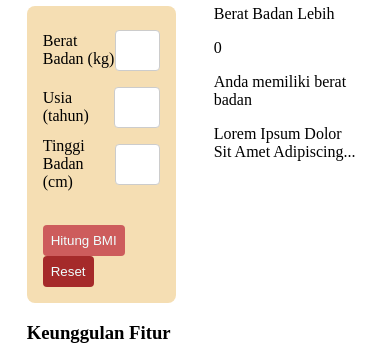
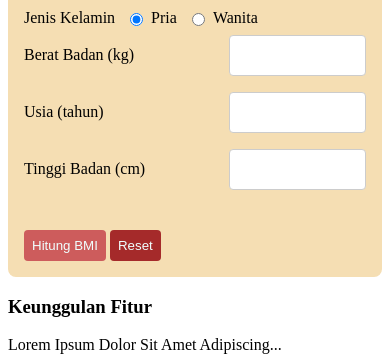
Before and after one commit to revou-fundamental-course/25-nov-24-RahmiNabilah20, a plain HTML site: page index.html in a window 390 px wide. Shown: the part 142-501 px from the top of the page. Drawn offline with Linux system fonts and the light colour scheme.

Commit message:
update js

```diff
--- a/css/styles.css
+++ b/css/styles.css
@@ -27,6 +27,13 @@ form {
     display: flex;
     justify-content: space-between;
     align-items: center;
+}
+
+.radio-group {
+    display: inline-flex;
+    gap: 5px; /* Jarak antara opsi */
+    align-items: center;
+    margin-top: 5px;
 }
 
 input[type=number] {
@@ -60,3 +67,15 @@ input[type=number] {
   .color-azure {
     color: azure;
   }
+
+  /* Responsive */
+  @media only screen and (max-width: 500px){
+    main {
+        flex-direction: column;
+    }
+
+    .main-section {
+        width: 100%;
+    }
+
+  }
--- a/index.html
+++ b/index.html
@@ -23,29 +23,43 @@
 
         <!-- Main Form -->
         <form>
+            <div class="radio-group">
+                <label for="gender-male">Jenis Kelamin</label>
+                <br>
+                <input type="radio" id="gender-male" name="gender" value="Pria" checked required>
+                <label for="gender-male">
+                    Pria
+                </label>
+                <br>
+                <input type="radio" id="gender-female" name="gender" value="Wanita" required>
+                <label for="gender-female">
+                    Wanita
+                </label>
+            </div>
+
             <div class="form-item">
                 <label for="berat-badan-input">
                     Berat Badan (kg)
                 </label>
-                <input type="number" id="berat-badan-input"/>
+                <input type="number" id="berat-badan-input" required/>
             </div>
 
             <div class="form-item">
                 <label for="usia-input">
                     Usia (tahun)
                 </label>
-                <input type="number" id="usia-input"/>
+                <input type="number" id="usia-input" required/>
             </div>
 
             <div class="form-item">
                 <label for="tinggi-badan-input">
                     Tinggi Badan (cm)
                 </label>
-                <input type="number" id="tinggi-badan-input"/>
+                <input type="number" id="tinggi-badan-input" required/>
             </div>
 
             <div class="form-button-container">
-                <button class="bg-indian-red color-azure">Hitung BMI</button>
+                <button type="button" class="bg-indian-red color-azure" onclick="validateform();">Hitung BMI</button>
                 <button class="bg-brown color-azure">Reset</button>
             </div>
         </form>
@@ -85,5 +99,7 @@
     <footer>
         <p>Made by Rahmi Nabilah@2024</p>
     </footer>
+
+    <script src="js\script.js"></script>
 </body>
 </html>
--- a/js/script.js
+++ b/js/script.js
@@ -1 +1,21 @@
 //ini file javascript
+
+function validateform() {
+    let inputBeratBadan = document.getElementById('berat-badan-input').value;
+    let inputUsia = document.getElementById('usia-input').value;
+    let inputTinggiBadan = document.getElementById('tinggi-badan-input').value;
+
+    console.log('BB:' + inputBeratBadan);
+    console.log('Usia:' + inputUsia);
+    console.log('Tinggi:' + inputTinggiBadan);
+    if (inputBeratBadan != '' && inputUsia != '' && inputTinggiBadan != '') {
+        let calculate = parseInt(inputBeratBadan) + parseInt(inputTinggiBadan);
+        updateResult(calculate);
+    } else {
+        alert('Inputan Anda Kosong! Mohon Cek Kembali');
+    }
+}
+
+function updateResult(value) {
+    document.getElementById('result calculation').innerHTML = value;
+}
```
